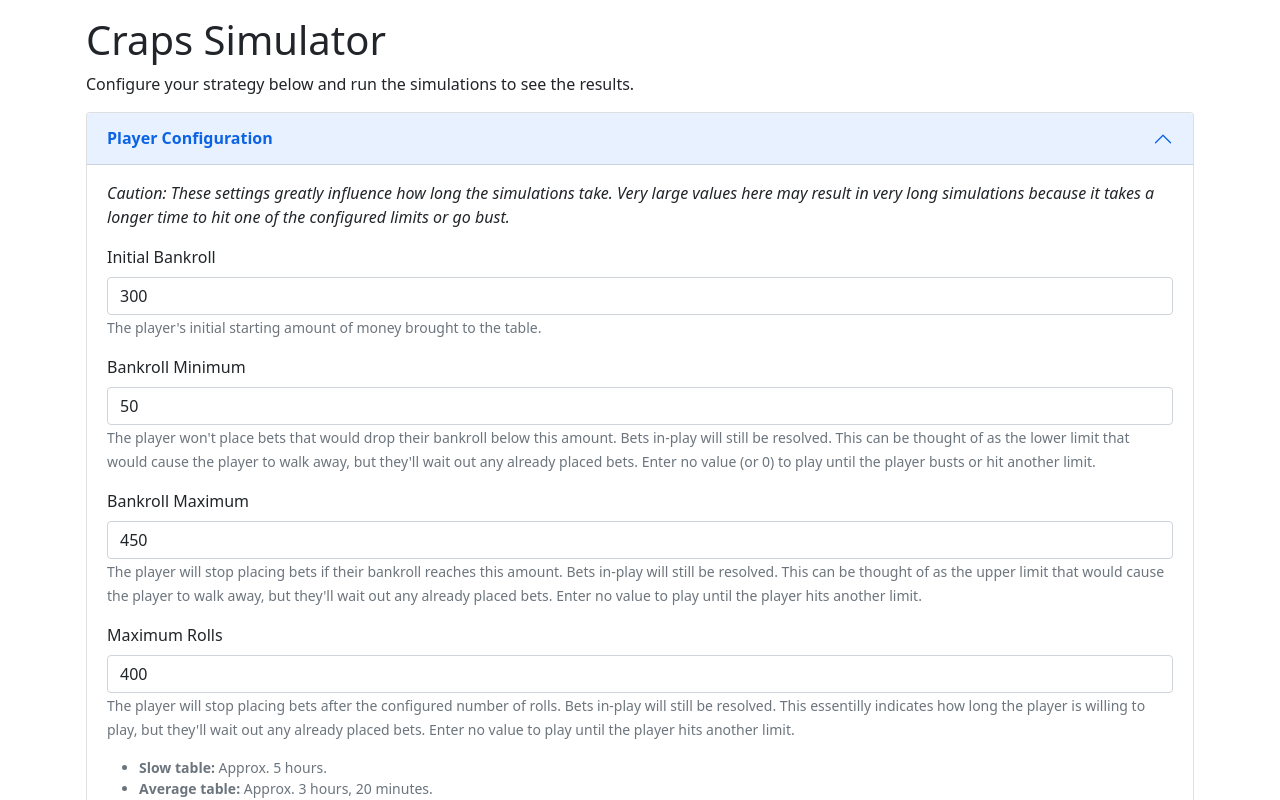
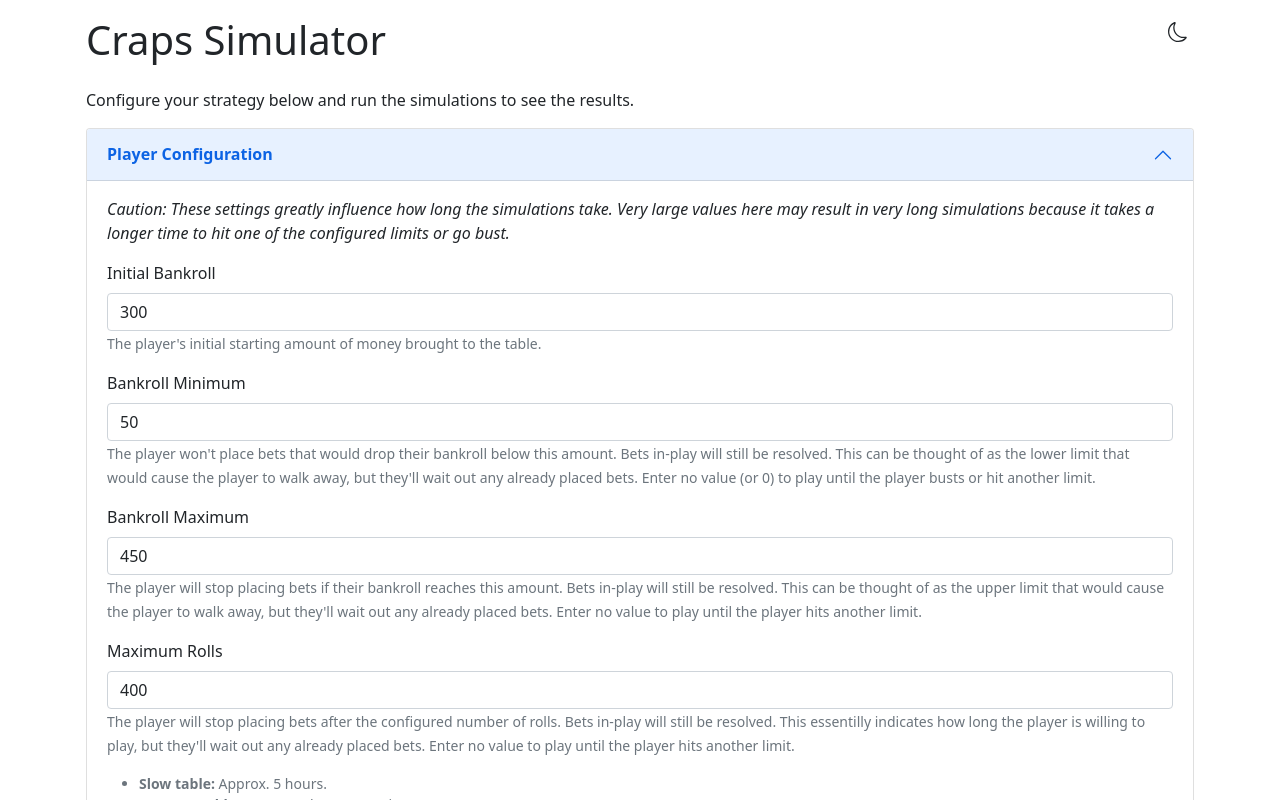
Before and after one commit to jakekarnes42/craps-simulator, a React (Create React App) app: page / in a window 1280 px wide. Shown: the top 800 px of the page. Built offline with nearby package versions, Linux system fonts and the light colour scheme.

Commit message:
Package updates and dark-mode support

```diff
--- a/package.json
+++ b/package.json
@@ -17,6 +17,7 @@
     "react-app-rewired": "^2.2.1",
     "react-bootstrap": "^2.4.0",
     "react-dom": "^18.1.0",
+    "react-icons": "^5.4.0",
     "react-scripts": "5.0.1",
     "recharts": "^2.15.1",
     "typescript": "^4.6.4",
@@ -51,6 +52,7 @@
     ]
   },
   "devDependencies": {
+    "@babel/plugin-proposal-private-property-in-object": "^7.21.11",
     "gh-pages": "^4.0.0"
   }
 }
--- a/src/App.tsx
+++ b/src/App.tsx
@@ -1,31 +1,38 @@
 import React from 'react';
 import Container from 'react-bootstrap/Container';
+import ColorModeToggle from './components/configuration/ColorModeToggle';
 import ConfigurationContainer from './components/configuration/ConfigurationContainer';
 import { SimulationContainer } from './components/simulation/SimulationContainer';
 import { Configuration } from './game/Configuration';
+import { ThemeProvider } from './theme/ThemeContext';
 
-const App = () => {
-
-  //Various configuration values that the user can set, maintained as state
-  const [configuration, setConfiguration] = React.useState(Configuration.defaultConfiguration());
+const AppContent: React.FC = () => {
+  const [configuration, setConfiguration] = React.useState(
+    Configuration.defaultConfiguration()
+  );
 
   return (
     <Container className="p-3">
-      <div>
-        <h1 className="header">
-          Craps Simulator
-        </h1>
+      <div className="d-flex mb-3">
+        <h1>Craps Simulator</h1>
+        <ColorModeToggle />
       </div>
       <p>Configure your strategy below and run the simulations to see the results.</p>
       <ConfigurationContainer
         configuration={configuration}
         setConfiguration={setConfiguration}
       />
-      <SimulationContainer
-        configuration={configuration}
-      />
+      <SimulationContainer configuration={configuration} />
     </Container>
   );
 };
 
+const App: React.FC = () => {
+  return (
+    <ThemeProvider>
+      <AppContent />
+    </ThemeProvider>
+  );
+};
+
 export default App;
--- /dev/null
+++ b/src/components/configuration/ColorModeToggle.module.css
@@ -0,0 +1,29 @@
+.toggleContainer {
+  width: 2rem;
+  height: 2rem;
+  margin-left: auto; /* allows it to align to the right when placed in a flex container */
+}
+
+.toggleButton {
+  display: flex;
+  align-items: center;
+  justify-content: center;
+  width: 100%;
+  height: 100%;
+  border: none;
+  background: none;
+  border-radius: 50%;
+  cursor: pointer;
+  transition: background 0.3s ease;
+}
+
+.toggleButton:hover {
+  background-color: rgba(0, 0, 0, 0.1);
+}
+
+.toggleIcon {
+  width: 1.5rem;
+  height: 1.5rem;
+  /* Use a Bootstrap variable (or customize as needed) */
+  color: var(--bs-body-color);
+}
--- /dev/null
+++ b/src/components/configuration/ColorModeToggle.tsx
@@ -0,0 +1,31 @@
+import React from 'react';
+import { BsMoon, BsSun } from 'react-icons/bs';
+import { useTheme } from '../../theme/ThemeContext';
+import styles from './ColorModeToggle.module.css';
+
+const ColorModeToggle: React.FC = () => {
+  const { theme, toggleTheme } = useTheme();
+  const title = `Switch between dark and light mode (currently ${
+    theme === 'dark' ? 'dark mode' : 'light mode'
+  })`;
+
+  return (
+    <div className={styles.toggleContainer}>
+      <button
+        className={styles.toggleButton}
+        type="button"
+        onClick={toggleTheme}
+        title={title}
+        aria-label={title}
+      >
+        {theme === 'dark' ? (
+          <BsSun className={styles.toggleIcon} />
+        ) : (
+          <BsMoon className={styles.toggleIcon} />
+        )}
+      </button>
+    </div>
+  );
+};
+
+export default React.memo(ColorModeToggle);
--- a/src/components/simulation/BulkResultDisplay.tsx
+++ b/src/components/simulation/BulkResultDisplay.tsx
@@ -1,4 +1,5 @@
 import { GameState, LimitReached } from '../../game/GameState';
+import { useTheme } from '../../theme/ThemeContext';
 import { computeHistogramData, computeSummaryStats, median } from '../../util/StatUtil';
 import { TableSpeed, convertToTwoDecimalPlaceString, rollsToReadableDuration } from '../../util/Util';
 import { Accordion } from 'react-bootstrap';
@@ -11,6 +12,9 @@ type BulkResultDisplayProps = {
 }
 
 export const BulkResultDisplay = ({ results }: BulkResultDisplayProps) => {
+  // Use our theme to select appropriate colors
+  const { theme } = useTheme();
+
   const totalCount = results.length;
   if (totalCount === 0) {
     return (<></>);
@@ -61,6 +65,13 @@ export const BulkResultDisplay = ({ results }: BulkResultDisplayProps) => {
   const bustedCount = results.filter(r => r.limitReached() === LimitReached.BUSTED).length;
   const maxRollsCount = results.filter(r => r.limitReached() === LimitReached.MAX_ROLLS).length;
 
+
+  const isDark = theme === 'dark';
+  const axisColor = isDark ? "#888" : "#ccc";
+  const textColor = isDark ? "#fff" : "#000";
+  const barFillColor = isDark ? "#4a90e2" : "#8884d8";
+  const tooltipCursorFill = isDark ? "rgba(255,255,255,0.1)" : "rgba(0,0,0,0.1)";
+
   // Custom tooltip component for Recharts showing count and percentage.
   const CustomTooltip = ({ active, payload, label }: any) => {
     if (active && payload && payload.length) {
@@ -70,9 +81,10 @@ export const BulkResultDisplay = ({ results }: BulkResultDisplayProps) => {
         <div
           className="custom-tooltip"
           style={{
-            backgroundColor: '#fff',
+            backgroundColor: isDark ? '#333' : '#fff',
+            color: textColor,
             padding: '5px',
-            border: '1px solid #ccc'
+            border: isDark ? "1px solid #555" : "1px solid #ccc"
           }}
         >
           <p>{label}</p>
@@ -123,11 +135,11 @@ export const BulkResultDisplay = ({ results }: BulkResultDisplayProps) => {
               <div style={{ width: '100%', height: 300 }}>
                 <ResponsiveContainer>
                   <BarChart data={bankrollHistogramData}>
-                    <CartesianGrid strokeDasharray="3 3" />
-                    <XAxis dataKey="binLabel" />
-                    <YAxis />
-                    <Tooltip content={CustomTooltip} />
-                    <Bar dataKey="count" fill="#8884d8" />
+                    <CartesianGrid strokeDasharray="3 3" stroke={axisColor} />
+                    <XAxis dataKey="binLabel" stroke={textColor} />
+                    <YAxis stroke={textColor} />
+                    <Tooltip content={CustomTooltip} cursor={{ fill: tooltipCursorFill }} />
+                    <Bar dataKey="count" fill={barFillColor} />
                   </BarChart>
                 </ResponsiveContainer>
               </div>
@@ -155,11 +167,11 @@ export const BulkResultDisplay = ({ results }: BulkResultDisplayProps) => {
               <div style={{ width: '100%', height: 300 }}>
                 <ResponsiveContainer>
                   <BarChart data={rollHistogramData}>
-                    <CartesianGrid strokeDasharray="3 3" />
-                    <XAxis dataKey="binLabel" />
-                    <YAxis />
-                    <Tooltip content={CustomTooltip} />
-                    <Bar dataKey="count" fill="#82ca9d" />
+                    <CartesianGrid strokeDasharray="3 3" stroke={axisColor} />
+                    <XAxis dataKey="binLabel" stroke={textColor} />
+                    <YAxis stroke={textColor} />
+                    <Tooltip content={CustomTooltip} cursor={{ fill: tooltipCursorFill }} />
+                    <Bar dataKey="count" fill={barFillColor} />
                   </BarChart>
                 </ResponsiveContainer>
               </div>
--- a/src/components/simulation/SingleGameResultDisplay.tsx
+++ b/src/components/simulation/SingleGameResultDisplay.tsx
@@ -15,6 +15,7 @@ import {
   convertToTwoDecimalPlaceString,
 } from '../../util/Util';
 import { SingleGameRollDisplay } from './SingleGameRollDisplay';
+import { useTheme } from '../../theme/ThemeContext';
 
 /**
  * Props for the SingleGameResultDisplay component.
@@ -93,6 +94,8 @@ const computeBestStreak = (
  * @param results - An array of RollResult objects from the simulation.
  */
 export const SingleGameResultDisplay: React.FC<SingleGameResultDisplayProps> = ({ results }) => {
+  const { theme } = useTheme();
+
   // If there are no results, render nothing.
   if (results.length === 0) {
     return null;
@@ -147,6 +150,12 @@ export const SingleGameResultDisplay: React.FC<SingleGameResultDisplayProps> = (
   const minBankrollEntry = bankrollHistoryChart.reduce((min, current) =>
     current.bankroll < min.bankroll ? current : min, bankrollHistoryChart[0]);
 
+  const isDark = theme === 'dark';
+  const axisColor = isDark ? "#888" : "#ccc";
+  const textColor = isDark ? "#fff" : "#000";
+  const lineColor = isDark ? "#4a90e2" : "#8884d8";
+  const tooltipCursorFill = isDark ? "rgba(255,255,255,0.1)" : "rgba(0,0,0,0.1)";
+
   /**
    * Custom tooltip for the bankroll evolution chart.
    */
@@ -157,9 +166,10 @@ export const SingleGameResultDisplay: React.FC<SingleGameResultDisplayProps> = (
         <div
           className="custom-tooltip"
           style={{
-            backgroundColor: '#fff',
+            backgroundColor: isDark ? '#333' : '#fff',
+            color: textColor,
             padding: '5px',
-            border: '1px solid #ccc',
+            border: isDark ? "1px solid #555" : "1px solid #ccc",
           }}
         >
           <p>
@@ -250,14 +260,15 @@ export const SingleGameResultDisplay: React.FC<SingleGameResultDisplayProps> = (
       <div style={{ width: '100%', height: 300, margin: '20px 0' }}>
         <ResponsiveContainer>
           <LineChart data={bankrollHistoryChart}>
-            <CartesianGrid strokeDasharray="3 3" />
+            <CartesianGrid strokeDasharray="3 3" stroke={axisColor} />
             <XAxis
               dataKey="roll"
               label={{ value: 'Roll Number', position: 'insideBottomRight', offset: -5 }}
+              stroke={textColor}
             />
-            <YAxis label={{ value: 'Bankroll', angle: -90, position: 'insideLeft' }} />
-            <Tooltip content={<CustomTooltip />} />
-            <Line type="monotone" dataKey="bankroll" stroke="#8884d8" />
+            <YAxis label={{ value: 'Bankroll', angle: -90, position: 'insideLeft' }} stroke={textColor} />
+            <Tooltip content={<CustomTooltip />} cursor={{ fill: tooltipCursorFill }} />
+            <Line type="monotone" dataKey="bankroll" stroke={lineColor} />
           </LineChart>
         </ResponsiveContainer>
       </div>
--- /dev/null
+++ b/src/theme/ThemeContext.tsx
@@ -0,0 +1,59 @@
+import React, {
+    createContext,
+    useContext,
+    useEffect,
+    useState,
+    ReactNode,
+} from 'react';
+
+export type Theme = 'light' | 'dark';
+
+interface ThemeContextProps {
+    theme: Theme;
+    toggleTheme: () => void;
+    setTheme: (theme: Theme) => void;
+}
+
+const ThemeContext = createContext<ThemeContextProps | undefined>(undefined);
+
+interface ThemeProviderProps {
+    children: ReactNode;
+}
+
+const getInitialTheme = (): Theme => {
+    // Check if user preference is stored in localStorage
+    const stored = localStorage.getItem('theme');
+    if (stored === 'dark' || stored === 'light') {
+        return stored as Theme;
+    }
+    // Otherwise, use the browser preference if available
+    if (window.matchMedia && window.matchMedia('(prefers-color-scheme: dark)').matches) {
+        return 'dark';
+    }
+    return 'light';
+};
+
+export const ThemeProvider: React.FC<ThemeProviderProps> = ({ children }) => {
+    // Optionally read from localStorage
+    const [theme, setTheme] = useState<Theme>(getInitialTheme);
+
+    useEffect(() => {
+        // Update Bootstrap’s color mode by setting data attribute on <html>
+        document.documentElement.setAttribute('data-bs-theme', theme);
+        localStorage.setItem('theme', theme);
+    }, [theme]);
+
+    const toggleTheme = () => setTheme(prev => (prev === 'light' ? 'dark' : 'light'));
+
+    return (
+        <ThemeContext.Provider value={{ theme, toggleTheme, setTheme }}>
+            {children}
+        </ThemeContext.Provider>
+    );
+};
+
+export const useTheme = (): ThemeContextProps => {
+    const context = useContext(ThemeContext);
+    if (!context) throw new Error('useTheme must be used within a ThemeProvider');
+    return context;
+};
```
Also changed, not shown: 1 other file (tests, documents, lock files or other folders).
